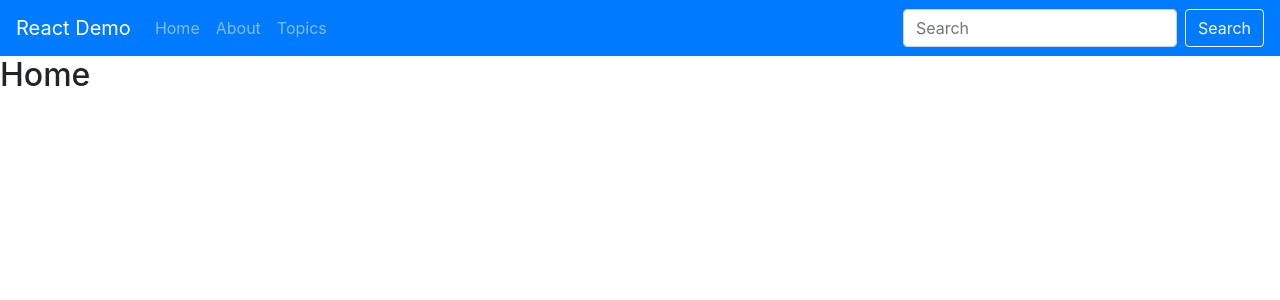
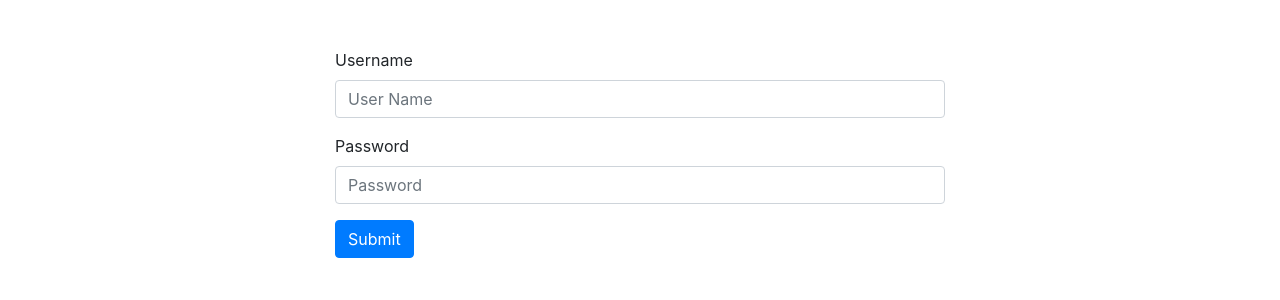
Before and after one commit to mavisluan/react-review, a React app: page / in a window 1280 px wide. Shown: the top 300 px of the page. Built offline with nearby package versions, Linux system fonts and the light colour scheme.

Commit message:
Added LoginForm, validate with conditional state

```diff
--- a/src/App.js
+++ b/src/App.js
@@ -1,10 +1,9 @@
 import React from 'react';
 import './App.css';
-
-import RouterDemo from './components/router/RouterDemo';
+import LoginForm from './components/validator/LoginForm';
 
 function App() {
-  return <RouterDemo />;
+  return <LoginForm />;
 }
 
 export default App;
--- /dev/null
+++ b/src/components/validator/LoginForm.js
@@ -0,0 +1,99 @@
+/* eslint-disable no-shadow */
+import React, { useState, useEffect } from 'react';
+import {
+  Container,
+  Form,
+  FormControl,
+  Button,
+  FormLabel,
+  FormGroup,
+  FormText,
+} from 'react-bootstrap';
+import PropTypes from 'prop-types';
+
+const LoginForm = () => {
+  const [user, setUser] = useState({
+    name: '',
+    password: '',
+  });
+  const [errors, setErrors] = useState({
+    nameError: '',
+    passwordError: '',
+  });
+
+  const { name, password } = user;
+  const { nameError, passwordError } = errors;
+
+  const handleInput = e => {
+    const { name, value } = e.target;
+    setUser({ ...user, [name]: value });
+  };
+
+  const validate = () => {
+    const { name, password } = user;
+    const errors = { nameError: '', passwordError: '' };
+    let isError = false;
+
+    if (name.length < 3) {
+      isError = true;
+      errors.nameError = 'Username needs to be at least 3 characters long';
+    }
+
+    if (password.length < 8) {
+      isError = true;
+      errors.passwordError = 'Password needs to be at least 8 characters long';
+    }
+
+    setErrors(errors);
+
+    return isError;
+  };
+
+  const handleSubmit = e => {
+    e.preventDefault();
+    if (validate()) {
+      console.log('not valid');
+    } else {
+      console.log('valid');
+      setErrors({ nameError: '', passwordError: '' });
+      setUser({ name: '', password: '' });
+      // submit to the server
+    }
+  };
+
+  return (
+    <Container className="mt-5 col-6">
+      <Form>
+        <FormGroup>
+          <FormLabel>Username</FormLabel>
+          <FormControl
+            type="text"
+            name="name"
+            value={name}
+            onChange={handleInput}
+            placeholder="User Name"
+          />
+          <FormText className="text-danger">{nameError}</FormText>
+        </FormGroup>
+        <FormGroup>
+          <FormLabel>Password</FormLabel>
+          <FormControl
+            type="password"
+            name="password"
+            value={password}
+            onChange={handleInput}
+            placeholder="Password"
+          />
+          <FormText className="text-danger">{passwordError}</FormText>
+        </FormGroup>
+        <Button type="submit" onClick={handleSubmit}>
+          Submit
+        </Button>
+      </Form>
+    </Container>
+  );
+};
+
+LoginForm.propTypes = {};
+
+export default LoginForm;
```
